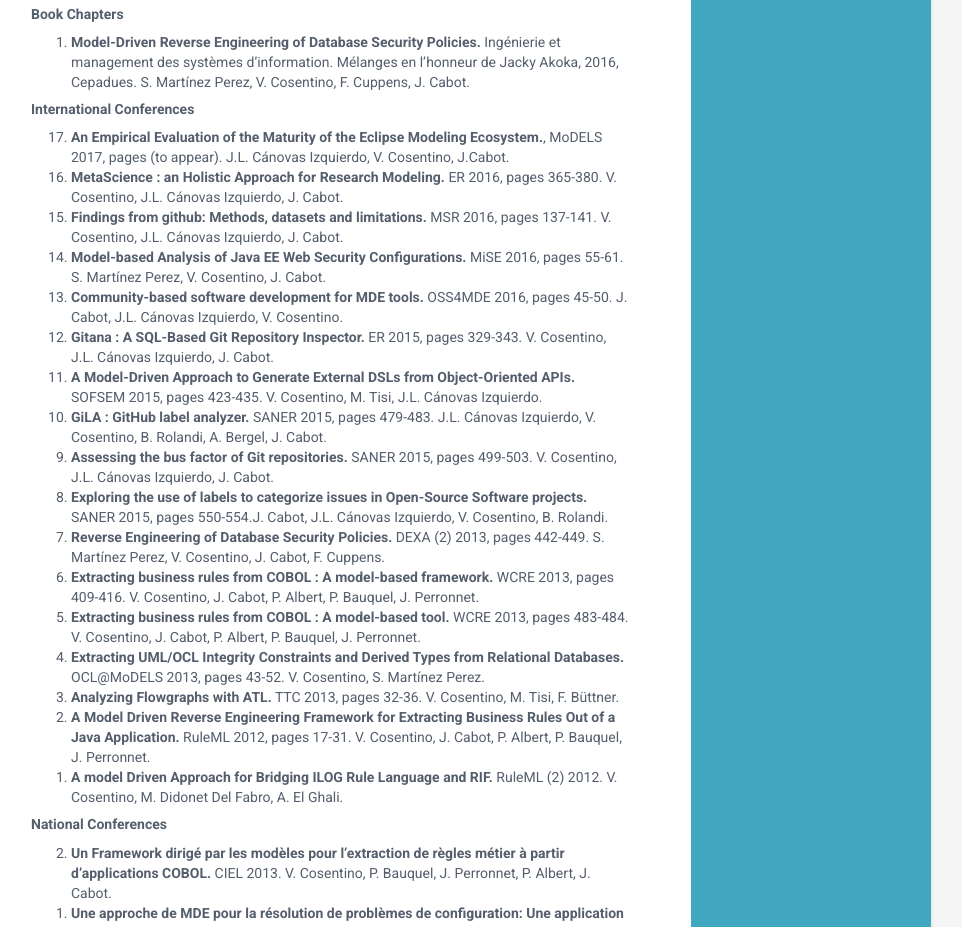
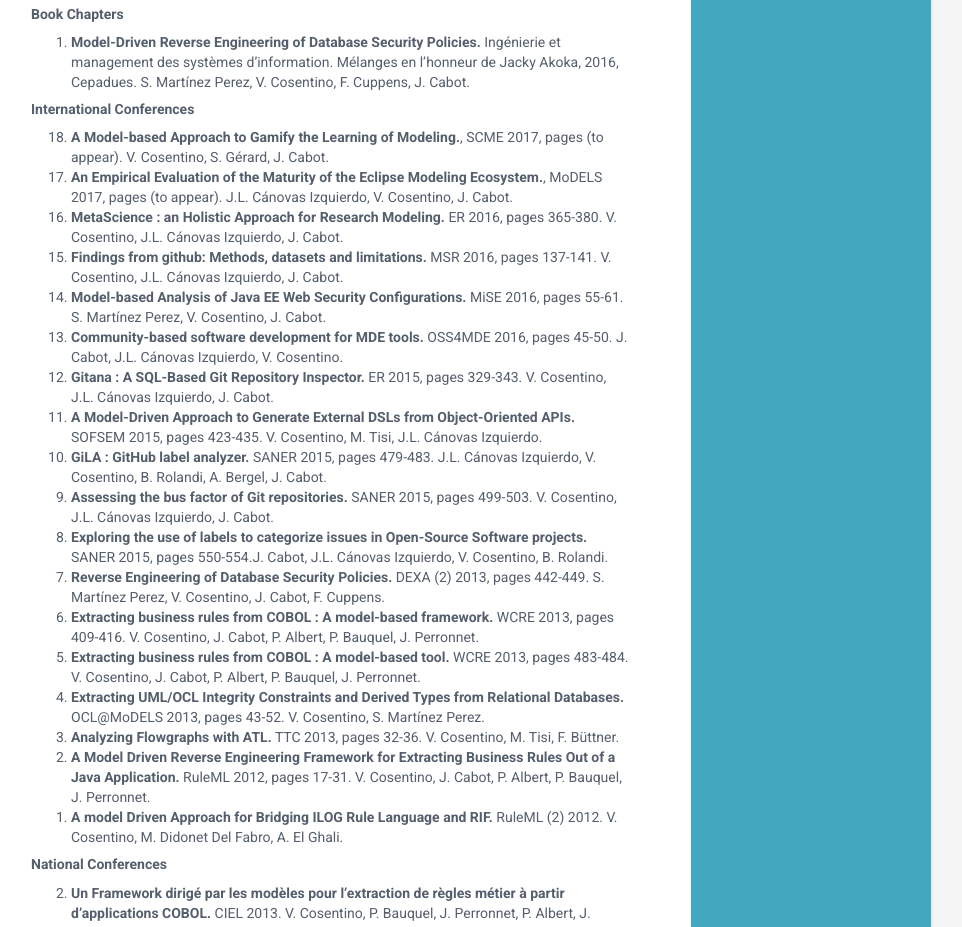
Before and after one commit to valeriocos/valeriocos.github.io, a plain HTML site: page index.html in a window 1280 px wide. Shown: the part 2068-2995 px from the top of the page, without its empty margins (189-1151 px from the left). Drawn offline with Linux system fonts and the light colour scheme; files whose address does not match are found by name.

Commit message:
updating list pub

```diff
--- a/index.html
+++ b/index.html
@@ -252,7 +252,8 @@
 				<div class="item">
 					<h5 class="level-title">International Conferences</h5>
 					<ol reversed>
-						<li><b>An Empirical Evaluation of the Maturity of the Eclipse Modeling Ecosystem.</b>, MoDELS 2017, pages (to appear). J.L. Cánovas Izquierdo, V. Cosentino, J.Cabot.</li>
+						<li><b>A Model-based Approach to Gamify the Learning of Modeling.</b>, SCME 2017, pages (to appear). V. Cosentino, S. Gérard, J. Cabot.</li>
+						<li><b>An Empirical Evaluation of the Maturity of the Eclipse Modeling Ecosystem.</b>, MoDELS 2017, pages (to appear). J.L. Cánovas Izquierdo, V. Cosentino, J. Cabot.</li>
 						<li><b>MetaScience : an Holistic Approach for Research Modeling.</b> ER 2016, pages 365-380. V. Cosentino, J.L. Cánovas Izquierdo, J. Cabot.</li>
 						<li><b>Findings from github: Methods, datasets and limitations.</b> MSR 2016, pages 137-141. V. Cosentino, J.L. Cánovas Izquierdo, J. Cabot.</li>
 						<li><b>Model-based Analysis of Java EE Web Security Configurations.</b> MiSE 2016, pages 55-61. S. Martínez Perez, V. Cosentino, J. Cabot.</li>
```
